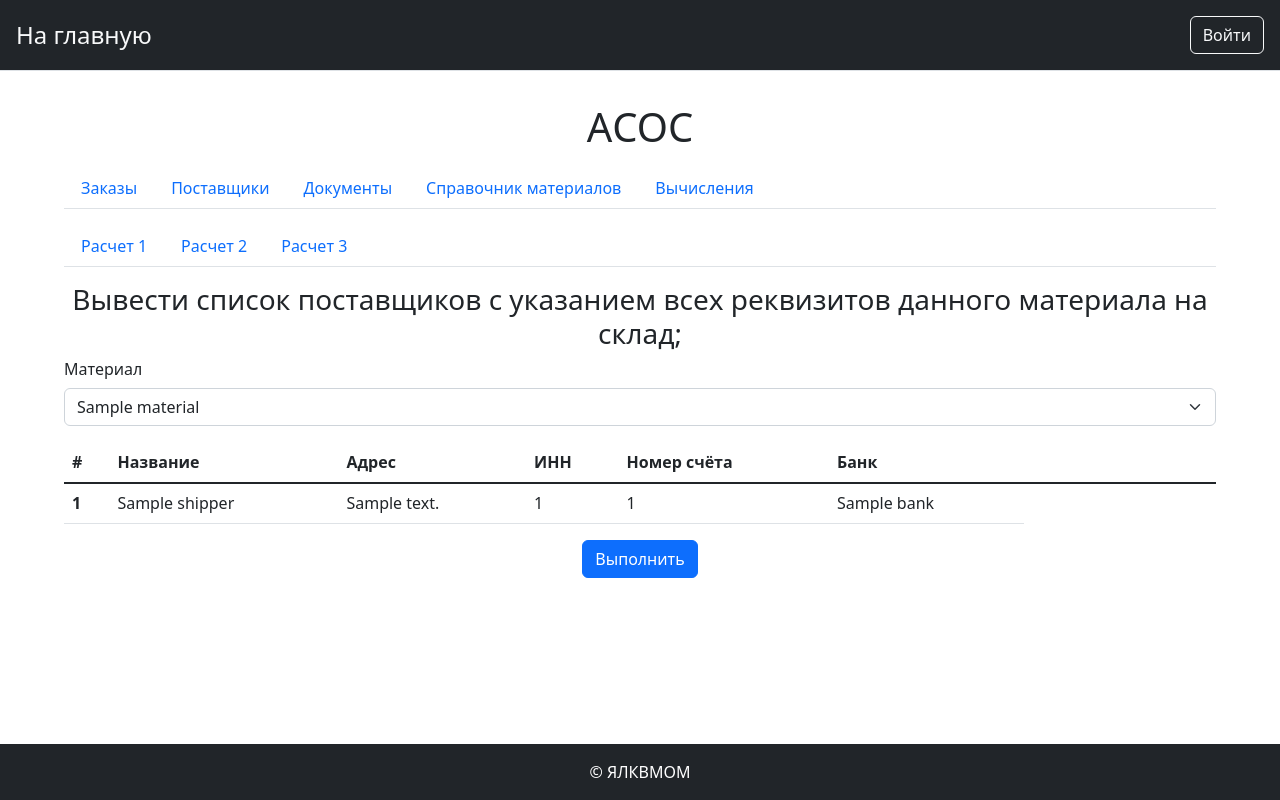
After one commit to Alex9781/DevOps_Warehouse, a Flask app: template app/templates/calculations/second.html in a window 1280 px wide. The commit adds this page. Run offline with Flask 2, Linux system fonts and the light colour scheme; the template is opened without the code that fills it: most values are stand-ins (such as "Sample title", 1, 10 or a date in 2020); parts of the project's set-up code (start-up, migrations or seed data) failed here and were passed over.

Commit message:
all 3 calculation tasks done

```diff
--- a/app/app.py
+++ b/app/app.py
@@ -28,6 +28,7 @@ from app.orders import bp as orders_bp
 from app.shippers import bp as shippers_bp
 from app.documents import bp as documents_bp
 from app.materials_types import bp as materials_types_bp
+from app.calculations import bp as calculations_bp
 
 
 app.register_blueprint(auth_bp)
@@ -35,6 +36,7 @@ app.register_blueprint(orders_bp)
 app.register_blueprint(shippers_bp)
 app.register_blueprint(documents_bp)
 app.register_blueprint(materials_types_bp)
+app.register_blueprint(calculations_bp)
 init_login_manager(app)
 
 
--- a/app/templates/base.html
+++ b/app/templates/base.html
@@ -40,7 +40,7 @@
         {% endwith %}
     </div>
 
-    <main class="main flex-grow-1 m-3">
+    <main class="main flex-grow-1 m-3 px-5">
         {% block content %}
         {% endblock %}
     </main>
--- /dev/null
+++ b/app/templates/calculations/base.html
@@ -0,0 +1,24 @@
+{% extends 'index.html' %}
+{% block tab_content %}
+
+<ul class="nav nav-tabs">
+    <li class="nav-item">
+        <a class="nav-link {% if request.endpoint == 'calculations.index' %} active {% endif %}" aria-current="page"
+            href="{{ url_for('calculations.index') }}">Расчет 1</a>
+    </li>
+    <li class="nav-item">
+        <a class="nav-link {% if request.endpoint == 'calculations.second' %} active {% endif %}"
+            href="{{ url_for('calculations.second') }}">Расчет 2</a>
+    </li>
+    <li class="nav-item">
+        <a class="nav-link {% if request.endpoint == 'calculations.third' %} active {% endif %}"
+            href="{{ url_for('calculations.third') }}">Расчет 3 </a>
+    </li>
+</ul>
+
+<div class="mt-3">
+    {% block tab_tab_content %}
+    {% endblock %}
+</div>
+
+{% endblock %}
--- /dev/null
+++ b/app/templates/calculations/second.html
@@ -0,0 +1,53 @@
+{% extends 'calculations/base.html' %}
+{% block tab_tab_content %}
+
+<h3 class="text-center m-0">Вывести список поставщиков с указанием всех реквизитов данного
+    материала на склад;</h3>
+
+<form action="{{ url_for('calculations.second') }}" method="post" class="form_control" enctype="multipart/form-data">
+    <div class="rom mb-3">
+        <label for="shipper_id" class="col-sm-2 col-form-label">Материал</label>
+        <div class="">
+            <select class="form-select" name="material" id="material">
+                {% for material in materials %}
+                <option value="{{ material.id }}">{{ material.name }}
+                </option>
+                {% endfor %}
+            </select>
+        </div>
+    </div>
+    {% if shippers %}
+    <table class="table table-striped">
+        <thead>
+            <tr>
+                <th>#</th>
+                <th>Название</th>
+                <th>Адрес</th>
+                <th>ИНН</th>
+                <th>Номер счёта</th>
+                <th>Банк</th>
+                <th class="col-2"></th>
+            </tr>
+        </thead>
+        <tbody class="table-group-divider">
+            {% for shipper in shippers %}
+            <tr>
+            <tr>
+                <th>{{ loop.index }}</th>
+                <td>{{ shipper.name }}</td>
+                <td>{{ shipper.address }}</td>
+                <td>{{ shipper.tax_number }}</td>
+                <td>{{ shipper.bill_number }}</td>
+                <td>{{ shipper.bank.name }}</td>
+            </tr>
+            </tr>
+            {% endfor %}
+        </tbody>
+    </table>
+    {% endif %}
+    <div class="mb-3 text-center">
+        <input type="submit" class="btn btn-primary" value="Выполнить">
+    </div>
+</form>
+
+{% endblock %}
--- a/app/templates/index.html
+++ b/app/templates/index.html
@@ -19,6 +19,10 @@
         <a class="nav-link {% if 'materials_types' in request.endpoint %} active {% endif %}"
             href="{{ url_for('materials_types.index') }}">Справочник материалов</a>
     </li>
+    <li class="nav-item">
+        <a class="nav-link {% if 'calculations' in request.endpoint %} active {% endif %}"
+            href="{{ url_for('calculations.index') }}">Вычисления</a>
+    </li>
 </ul>
 
 <div class="mt-3">
```
Also changed, not shown: app/calculations.py (added, +60 -0 lines), app/templates/calculations/index.html (added, +30 -0 lines), app/templates/calculations/third.html (added, +30 -0 lines).
